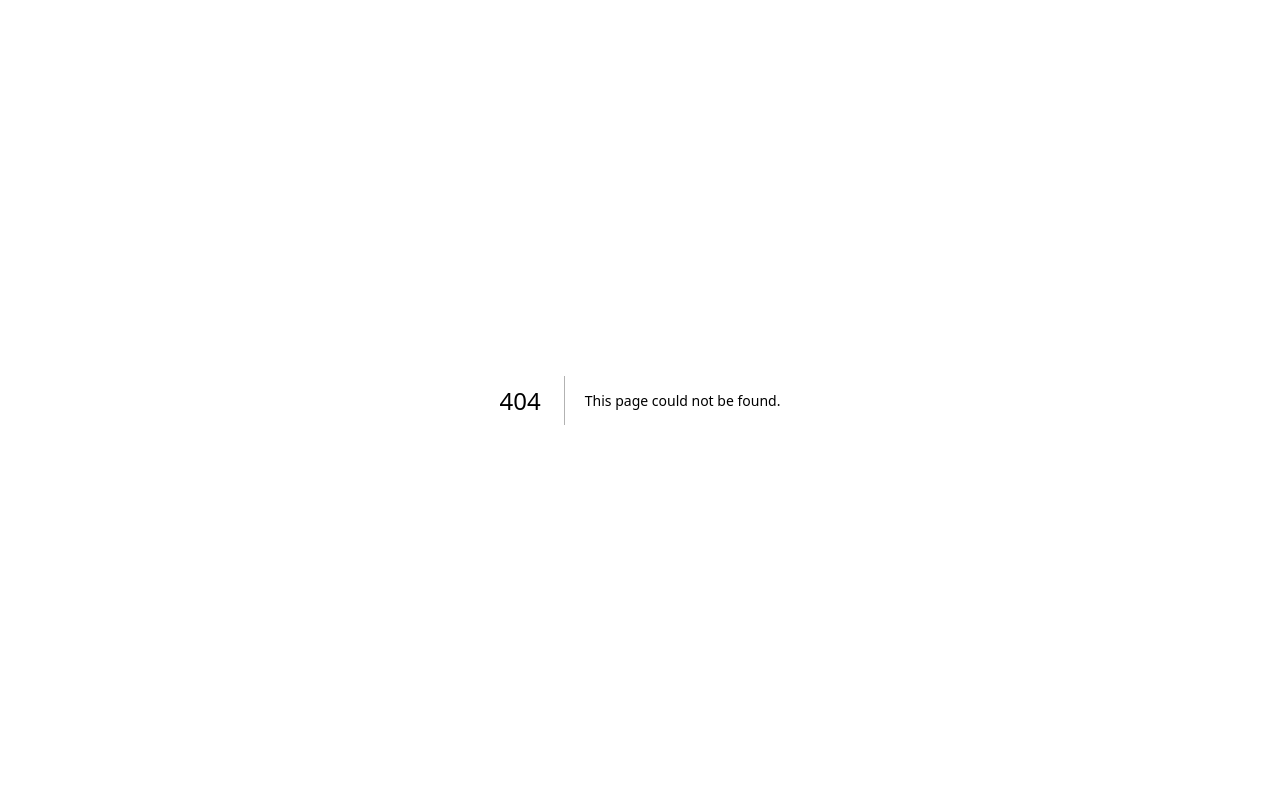
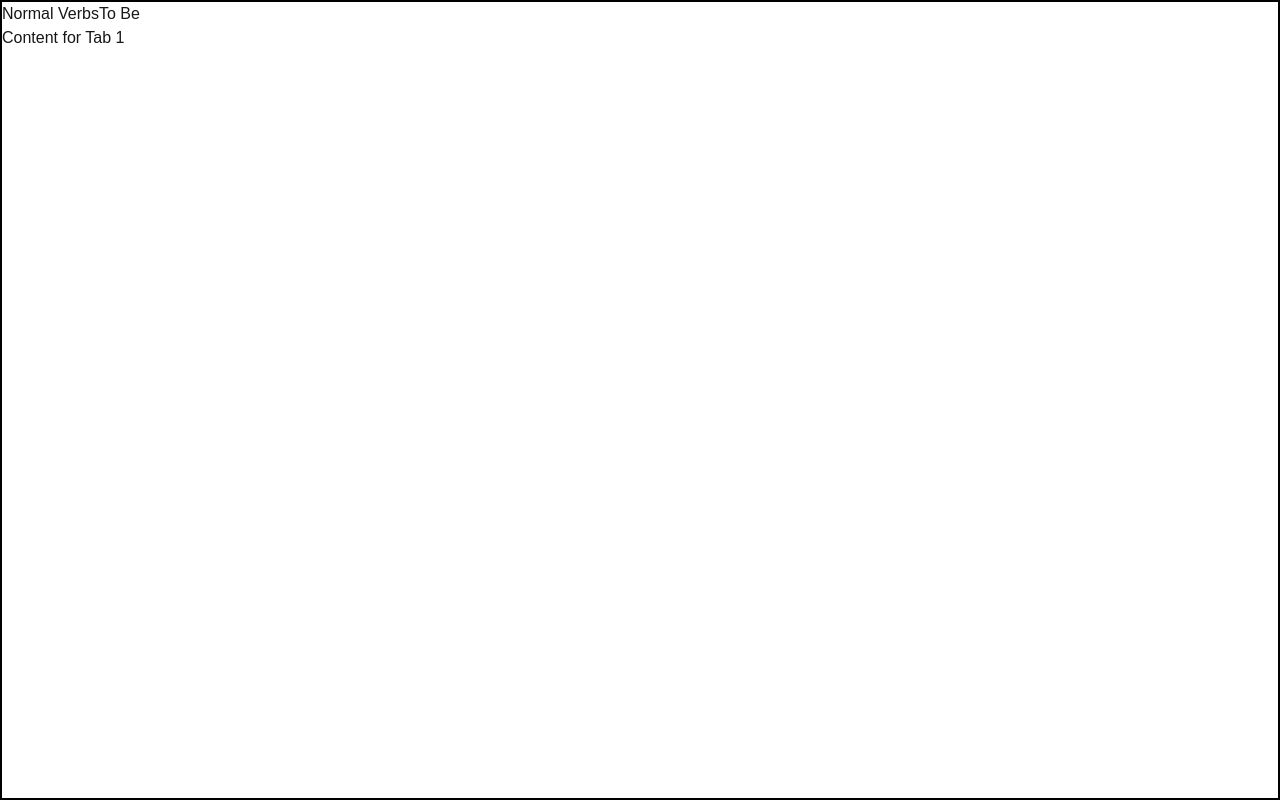
Before and after one commit to riwepo/grammar-triangles, a Next.js app: page /basic-triangles in a window 1280 px wide. Before the commit this address had no page. Built offline with nearby package versions, Linux system fonts and the light colour scheme.

Commit message:
started implementing tabbed page for basic triangles

```diff
--- /dev/null
+++ b/src/app/basic-triangles/page.js
@@ -0,0 +1,28 @@
+import BasicTriangles from "@/components/basic-triangles/basic-triangles";
+import { VERBS } from "@/lib/utils/words";
+import { nanoid } from "nanoid";
+
+export const metadata = {
+  title: "Basic Triangle",
+  description: "Basic Triangle",
+};
+
+export default function BasicTrianglesPage() {
+  return (
+    <div className="h-screen w-full overflow-hidden border-2 border-black">
+      <BasicTriangles
+        uid={nanoid()}
+        colour="black"
+        verbForms={VERBS.eat}
+        formVisibility={{
+          head: true,
+          preterite: true,
+          presentParticiple: true,
+          pastParticiple: true,
+          thirdPersonSingular: true,
+          tenseLine: true,
+        }}
+      />
+    </div>
+  );
+}
--- /dev/null
+++ b/src/components/basic-triangles/basic-triangles.jsx
@@ -0,0 +1,13 @@
+import React from "react";
+import TabControl from "@/components/basic-triangles/tab-control";
+
+function BasicTriangles({ bossVerb }) {
+  const tabs = [
+    { label: "Normal Verbs", content: <p>Content for Tab 1</p> },
+    { label: "To Be", content: <p>Content for Tab 2</p> },
+  ];
+
+  return <TabControl tabs={tabs} />;
+}
+
+export default BasicTriangles;
--- /dev/null
+++ b/src/components/basic-triangles/tab-control.jsx
@@ -0,0 +1,26 @@
+"use client";
+
+import React, { useState } from "react";
+
+const TabControl = ({ tabs }) => {
+  const [activeTab, setActiveTab] = useState(0);
+
+  return (
+    <>
+      <div>
+        {tabs.map((tab, index) => (
+          <button
+            key={index}
+            onClick={() => setActiveTab(index)}
+            className={activeTab === index ? "active" : ""}
+          >
+            {tab.label}
+          </button>
+        ))}
+      </div>
+      <div className="tab-content">{tabs[activeTab].content}</div>
+    </>
+  );
+};
+
+export default TabControl;
```
